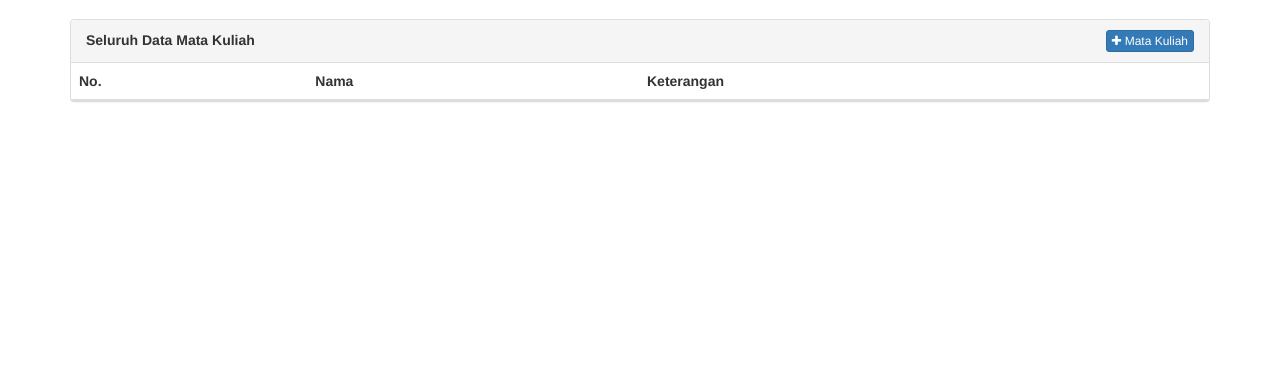
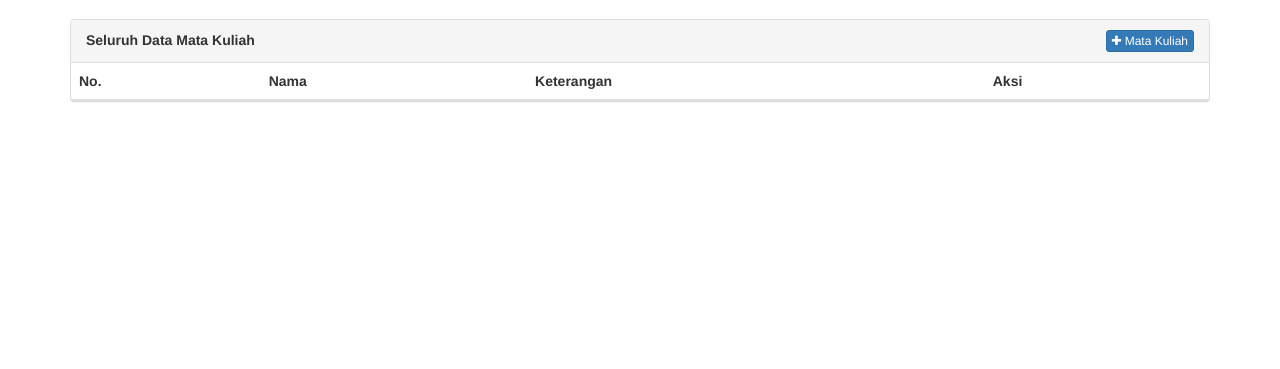
Before and after one commit to sarmanx15/FRAMEWORK_C1_1515015127_151096, a Laravel app: template resources/views/matakuliah/awal.blade.php in a window 1280 px wide. Shown: the part 51-420 px from the top of the page. Run offline with Laravel 8, Linux system fonts and the light colour scheme; the template is opened without the code that fills it, so the values that code supplies are empty; settings files or empty folders that the repository lacks are supplied; parts of the project's set-up code (start-up, migrations or seed data) failed here and were passed over.

Commit message:
Posttest 4 selesai

```diff
--- a/resources/views/matakuliah/awal.blade.php
+++ b/resources/views/matakuliah/awal.blade.php
@@ -14,6 +14,7 @@
 				<th>No.</th>
 				<th>Nama</th>
 				<th>Keterangan</th>
+				<th>Aksi</th>
 			</tr>
 			</thead>
 			<tbody>
--- a/resources/views/ruangan/awal.blade.php
+++ b/resources/views/ruangan/awal.blade.php
@@ -13,6 +13,7 @@
 			<tr>
 				<th>No.</th>
 				<th>Nama</th>
+				<th>Aksi</th>
 			</tr>
 			</thead>
 			<tbody>
```
